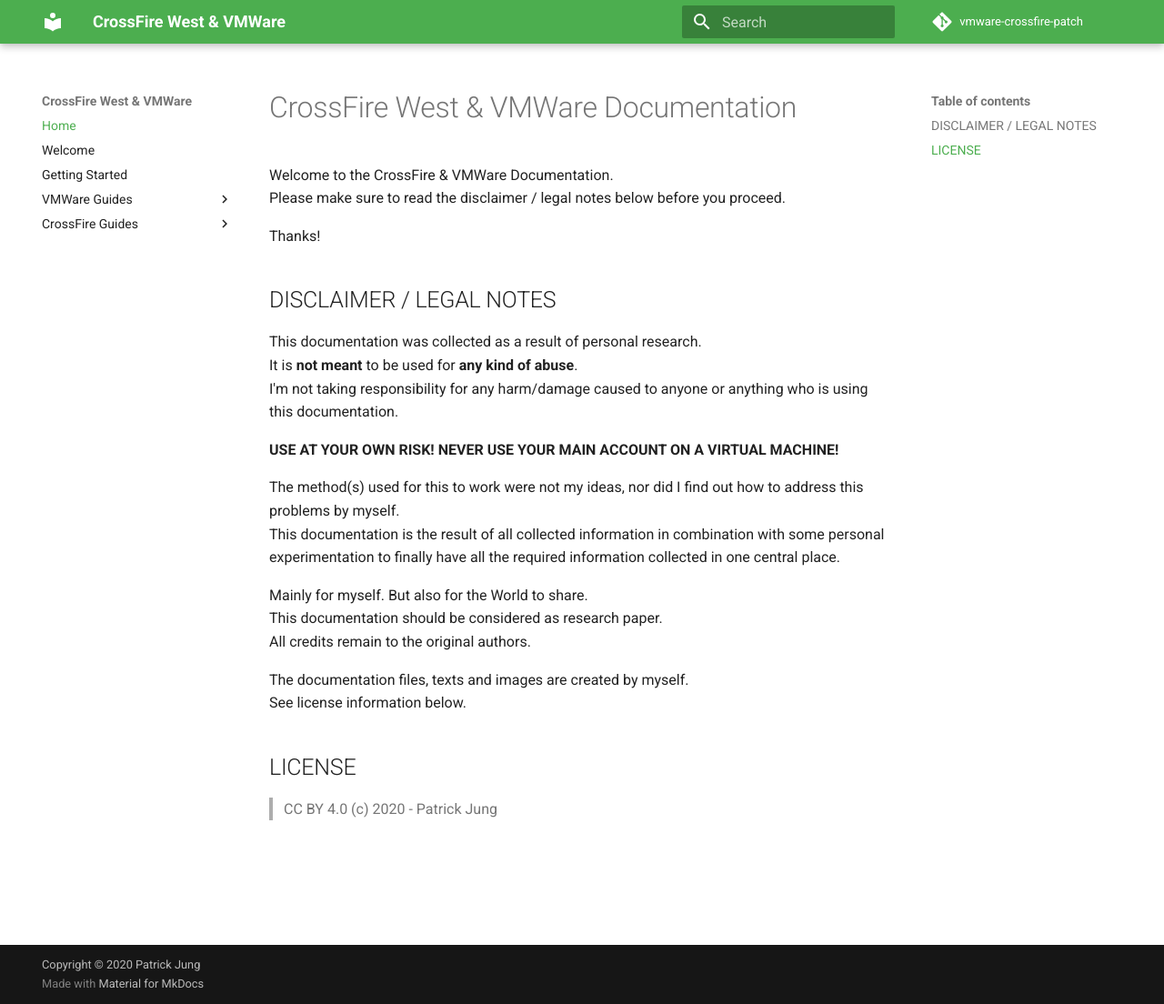
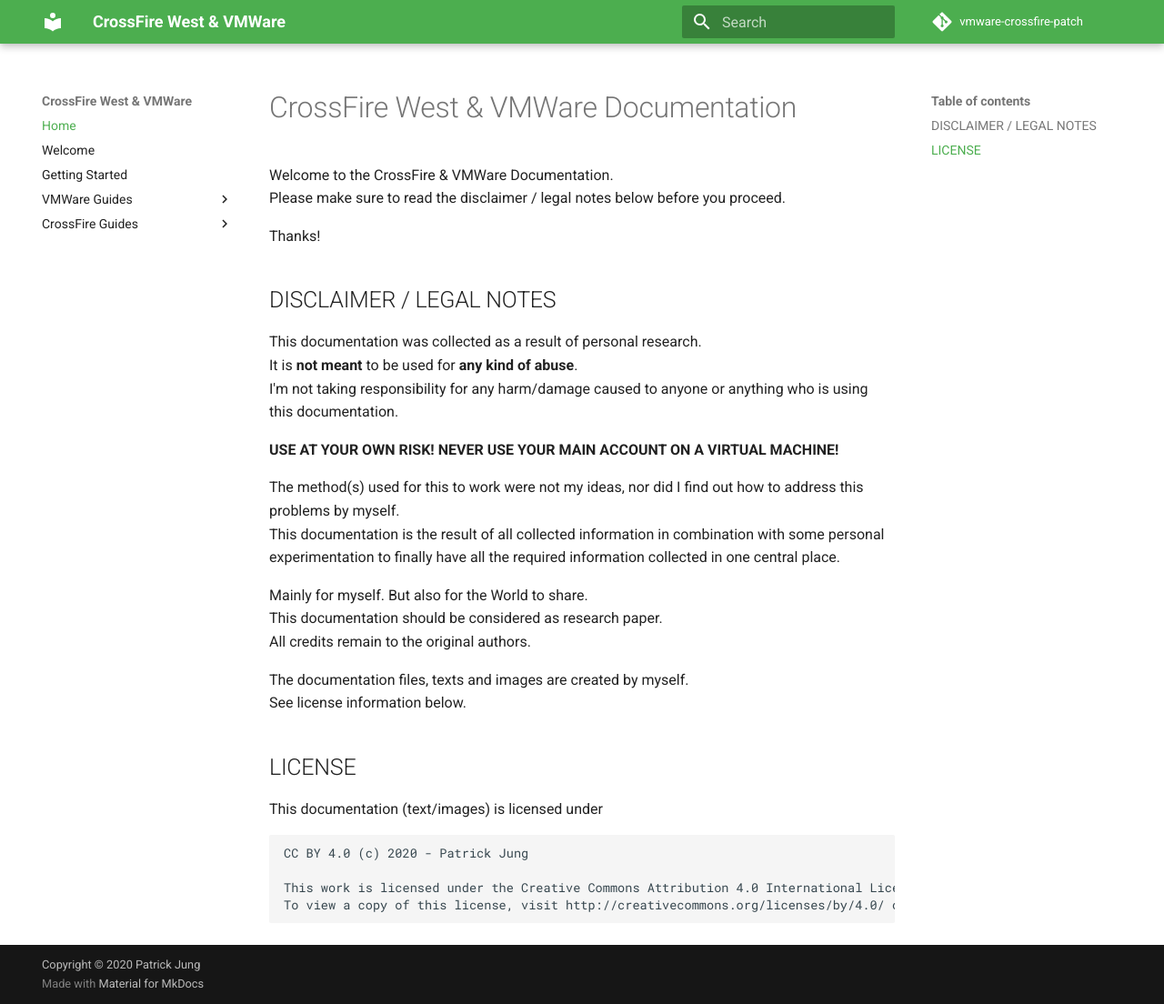
Before and after one commit to cfna/vmware-docs, an MkDocs documentation site: the page built from pages/index.md, in a window 1280 px wide and 1104 px high. Shown: the whole window at 91% size. Built offline with MkDocs 1.6.1 and Material for MkDocs 9.7.7, drawn with Linux system fonts in a browser that asks for light colours; comment, search, counter and statistics services are not loaded.

Commit message:
Added CC BY 4.0 License for documentation text/image

````diff
--- a/pages/index.md
+++ b/pages/index.md
@@ -25,4 +25,11 @@
 
 ## LICENSE
 
-> CC BY 4.0 (c) 2020 - Patrick Jung
+This documentation (text/images) is licensed under
+
+```
+CC BY 4.0 (c) 2020 - Patrick Jung
+
+This work is licensed under the Creative Commons Attribution 4.0 International License.
+To view a copy of this license, visit http://creativecommons.org/licenses/by/4.0/ or send a letter to Creative Commons, PO Box 1866, Mountain View, CA 94042, USA.
+```
````
